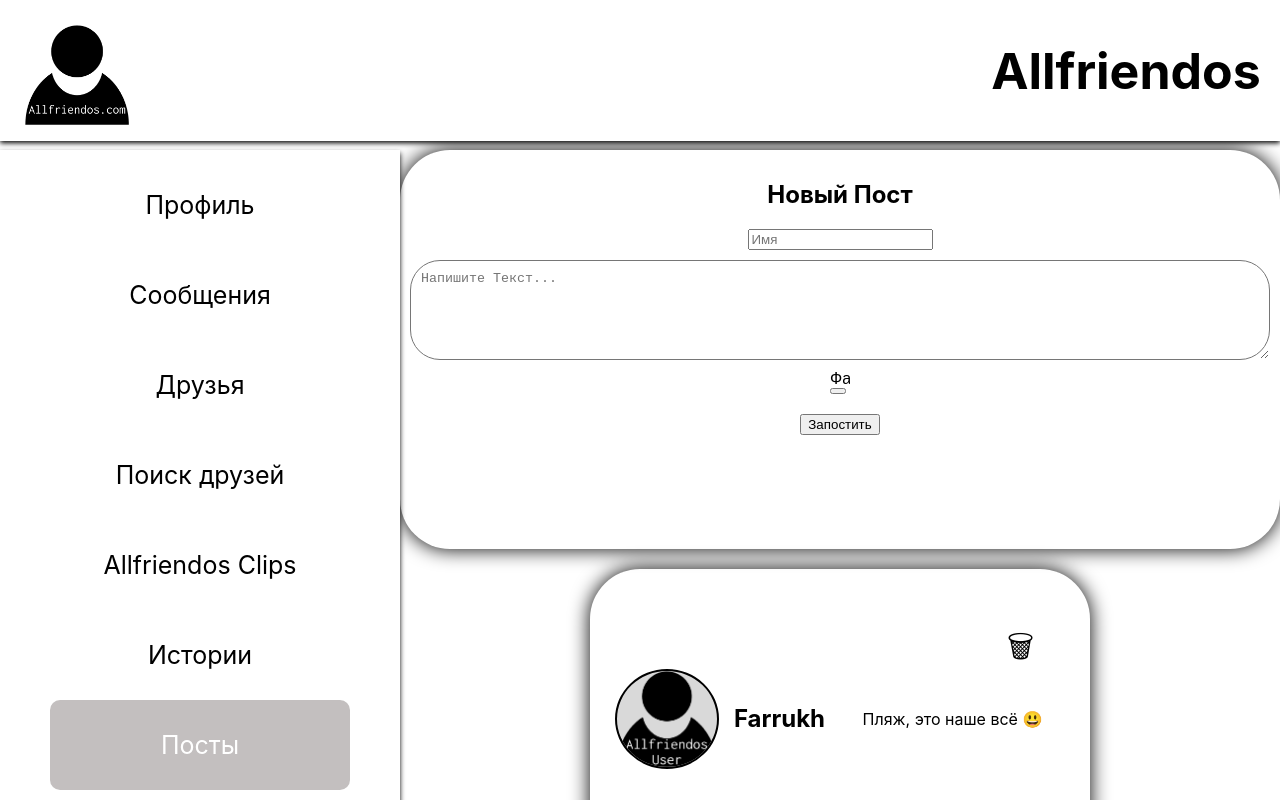
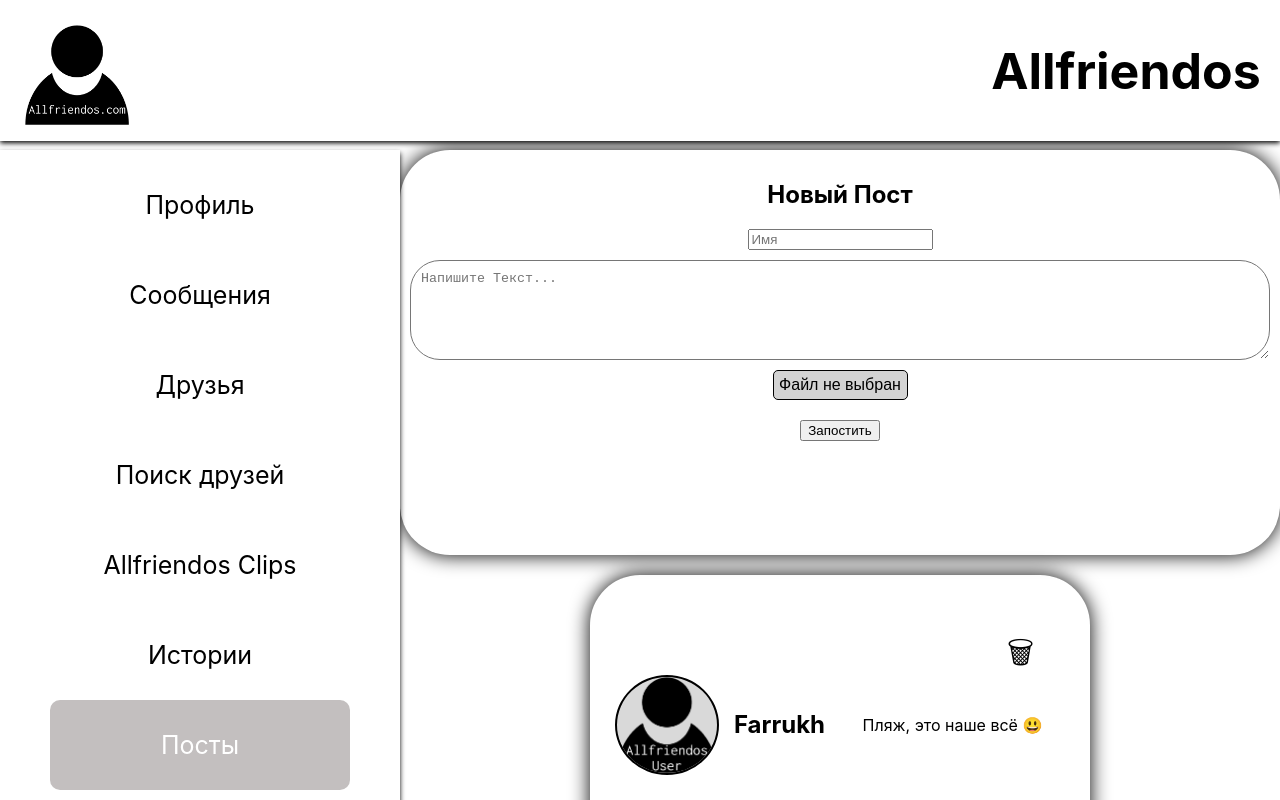
Before and after one commit to FarrukhGames/Alfriendos, a React (Create React App) app: page /posts in a window 1280 px wide. Shown: the top 800 px of the page. Built offline with nearby package versions, Linux system fonts and the light colour scheme.

Commit message:
Стилизовали кнопку выбора файла

```diff
--- a/src/App.css
+++ b/src/App.css
@@ -1,4 +1,4 @@
-* {
+*, *::before, *::after {
     box-sizing: border-box;
 }
 
@@ -114,15 +114,31 @@
 
 .new-post-file-input {
     margin-top: 10px;
-    width: fit-content;
+    width: 100%;
     font-size: 0;
+    height: 30px;
 }
 
 .new-post-file-input::before {
     content: "Файл не выбран";
     font-size: 16px;
     display: block;
-    width: fit-content;
+    text-align: center;
+    width: 135px;
+    height: 30px;
+    line-height: calc(30px - 12px);
+    margin: auto;
+    padding: 5px;
+    border: 1px solid black;
+    border-radius: 5px;
+    background-color: lightgrey;
+    transition: 0.5s;
+    cursor: pointer;
+}
+
+.new-post-file-input:hover::before {
+    content: "Выберете Файл";
+    background-color: rgb(245, 245, 245);
 }
 
 .message p, .message h1 {
```
